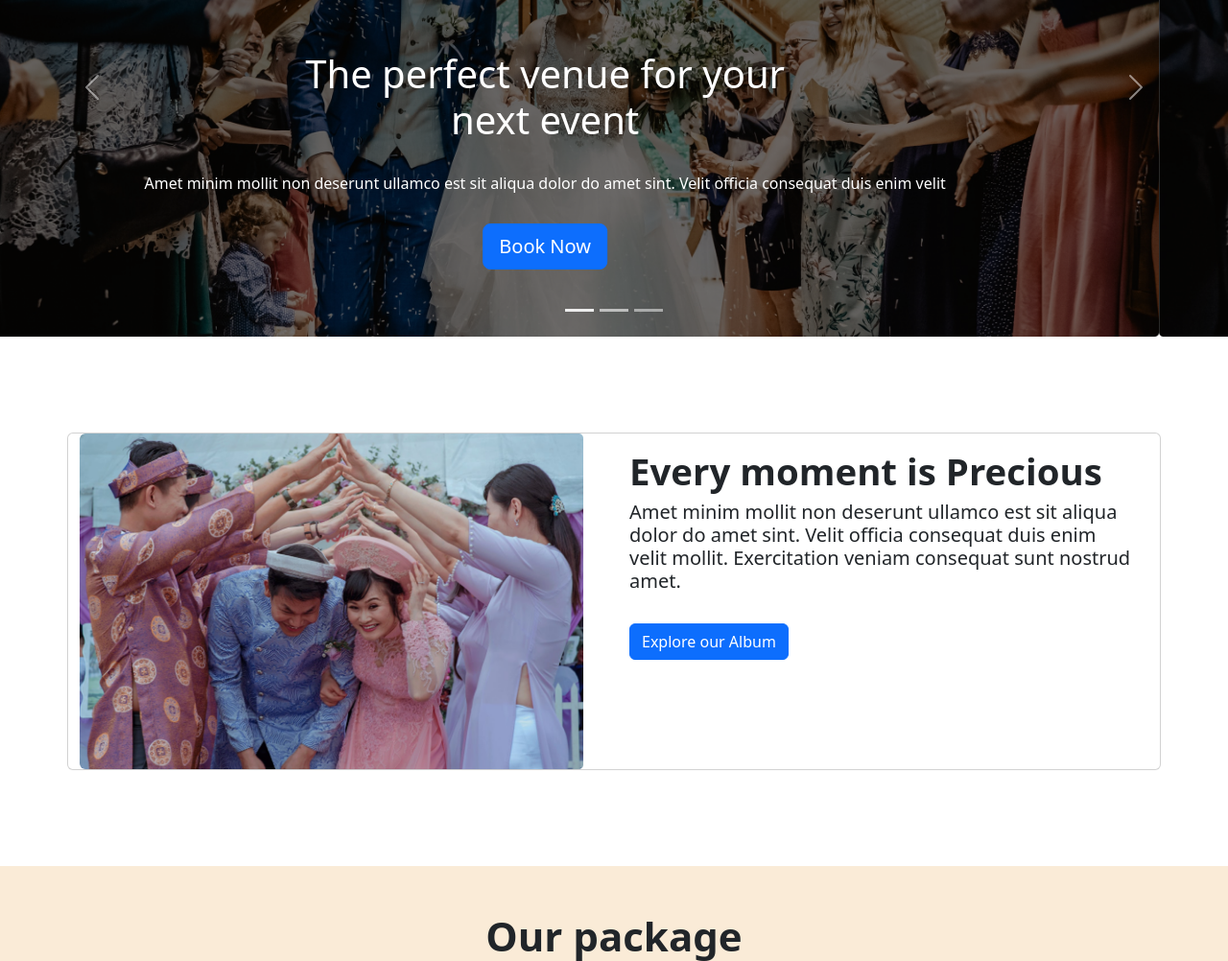
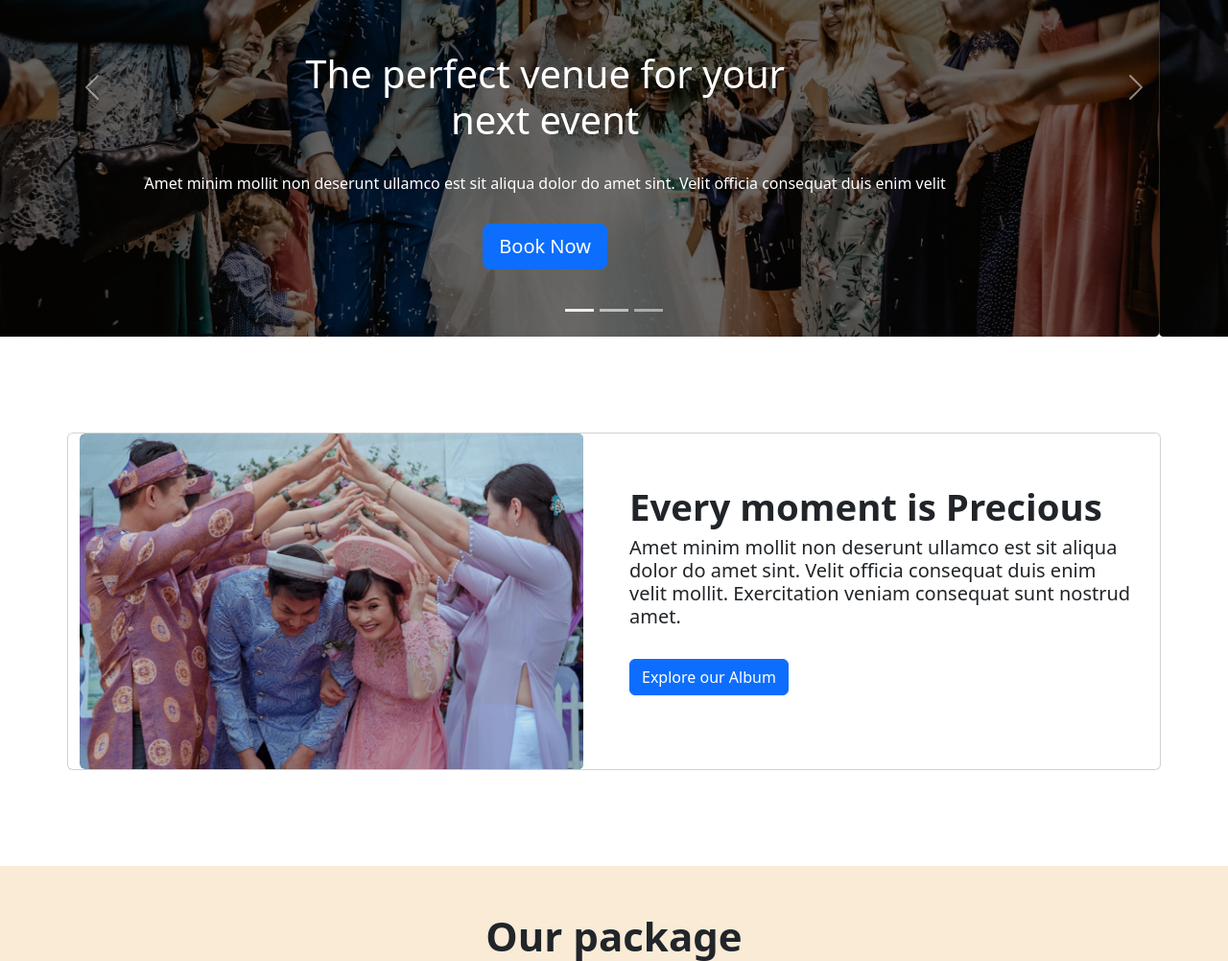
Before and after one commit to bd-dev-ismail/chittagong-convention-hall, a plain HTML site: page index.html in a window 1280 px wide. Shown: the part 269-1271 px from the top of the page at 96% size. Drawn offline with nearby package versions, Linux system fonts and the light colour scheme.

Commit message:
Fix simple issu

```diff
--- a/index.html
+++ b/index.html
@@ -123,7 +123,7 @@
         <!-- Weeding Section  -->
 <section class="section-two">
     <div class="card mb-3 container">
-        <div class="row g-0">
+        <div class="row g-0 align-items-center">
             <div class="col-md-6">
                 <img src="images/wedding.png" class="img-fluid rounded-start" alt="...">
             </div>
```
